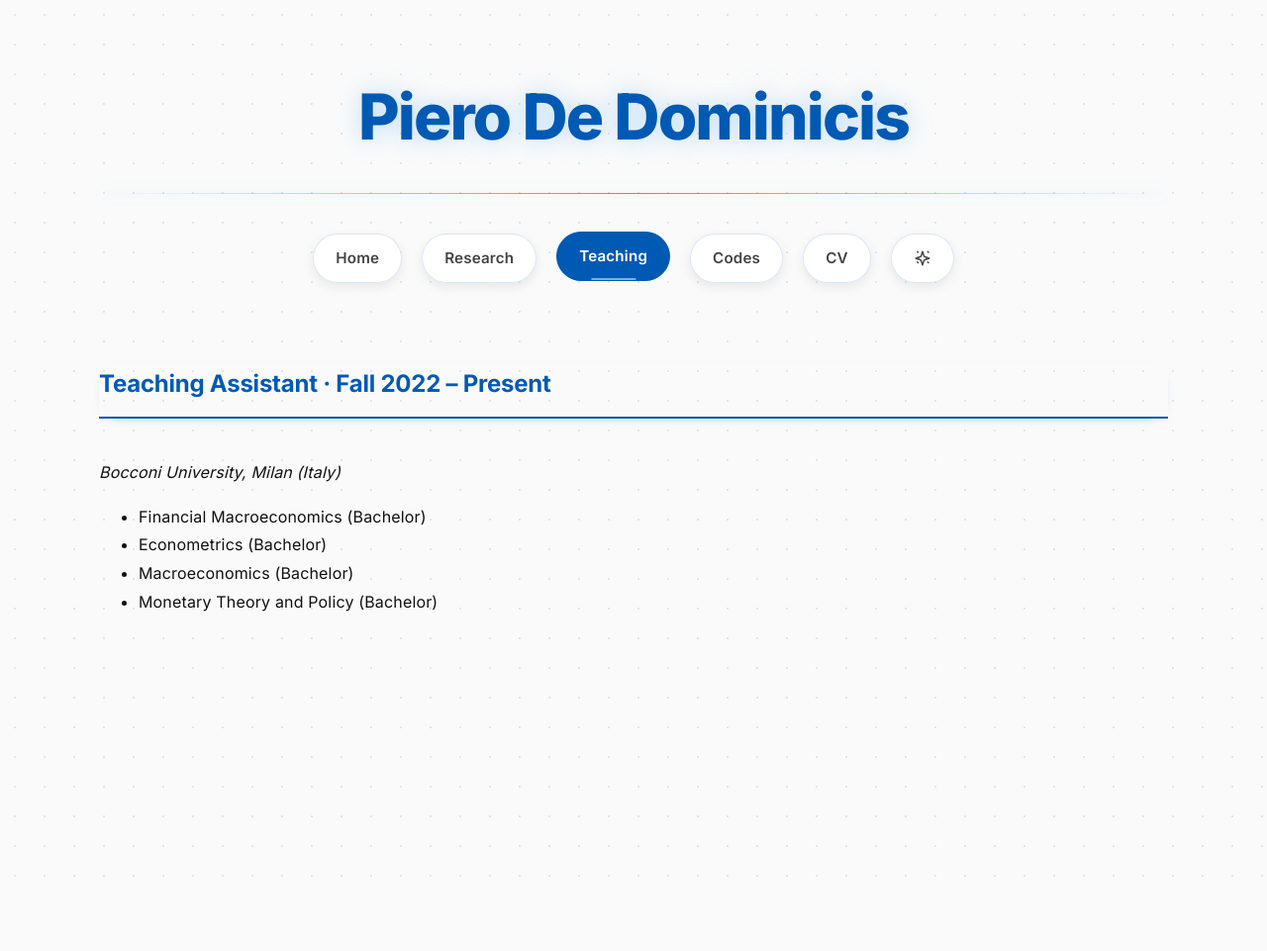
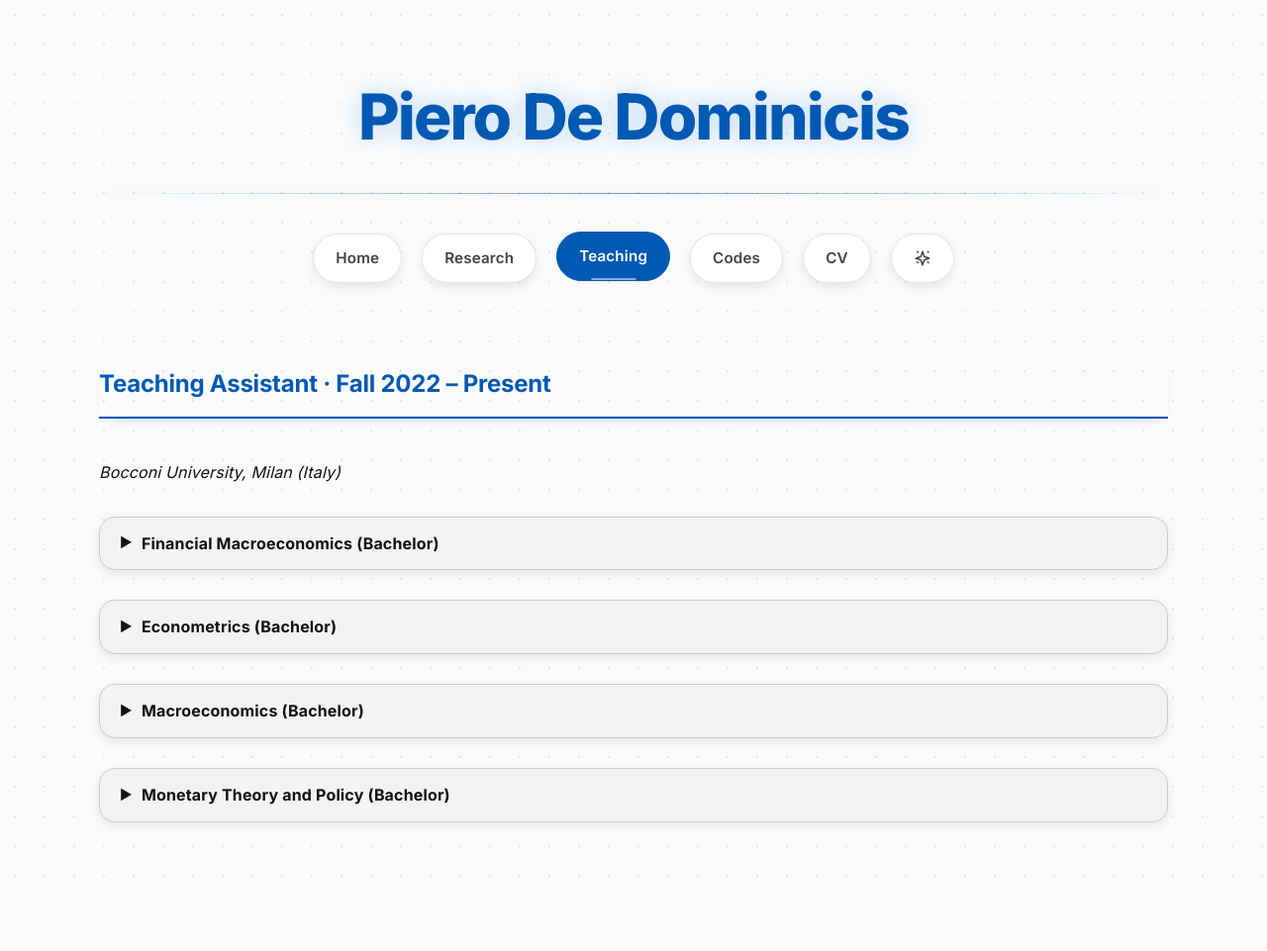
Before and after one commit to peppecon/peppecon.github.io, a Jekyll site: the page built from _pages/teaching.md, in a window 1280 px wide. Shown: the whole page at 99% size. Built offline with Jekyll 4.4.1, drawn with Linux system fonts in a browser that asks for light colours; before the commit the page ends 900 px from its top, so only the background shows below that.

Commit message:
Update Teaching page with TA materials

```diff
--- a/_pages/teaching.md
+++ b/_pages/teaching.md
@@ -5,11 +5,73 @@ permalink: /teaching/
 author_profile: false
 ---
 
+<style>
+  .teaching-dropdown {
+    margin-bottom: 30px;
+  }
+</style>
+
 ## Teaching Assistant · Fall 2022 – Present
 
 *Bocconi University, Milan (Italy)*
 
-- Financial Macroeconomics (Bachelor)
-- Econometrics (Bachelor)
-- Macroeconomics (Bachelor)
-- Monetary Theory and Policy (Bachelor)
+<div class="abstract-container teaching-dropdown">
+  <div class="abstract-header">
+    <span class="arrow">▶</span>
+    <span>Financial Macroeconomics (Bachelor)</span>
+  </div>
+  <div class="abstract-content" markdown="1">
+Teaching assistant for the course.
+  </div>
+</div>
+
+<div class="abstract-container teaching-dropdown">
+  <div class="abstract-header">
+    <span class="arrow">▶</span>
+    <span>Econometrics (Bachelor)</span>
+  </div>
+  <div class="abstract-content" markdown="1">
+Teaching assistant for the course.
+  </div>
+</div>
+
+<div class="abstract-container teaching-dropdown">
+  <div class="abstract-header">
+    <span class="arrow">▶</span>
+    <span>Macroeconomics (Bachelor)</span>
+  </div>
+  <div class="abstract-content" markdown="1">
+Teaching assistant for the course.
+  </div>
+</div>
+
+<div class="abstract-container teaching-dropdown">
+  <div class="abstract-header">
+    <span class="arrow">▶</span>
+    <span>Monetary Theory and Policy (Bachelor)</span>
+  </div>
+  <div class="abstract-content" markdown="1">
+Teaching assistant for the course.
+
+<div class="abstract-container" style="margin-top: 20px;">
+  <div class="abstract-header">
+    <span class="arrow">▶</span>
+    <span>TA1 - Introduction</span>
+  </div>
+  <div class="abstract-content" markdown="1">
+    [Download TA1 Materials](/files/teaching/TA1.pdf)
+  </div>
+</div>
+
+<div class="abstract-container" style="margin-top: 10px;">
+  <div class="abstract-header">
+    <span class="arrow">▶</span>
+    <span>TA2 - Advanced Topics</span>
+  </div>
+  <div class="abstract-content" markdown="1">
+    [Download TA2 Materials](/files/teaching/TA2_newformat.pdf)
+  </div>
+</div>
+
+  </div>
+</div>
```
Also changed, not shown: 2 other files.
